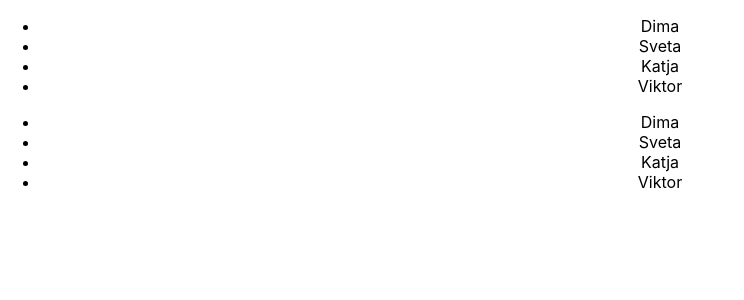
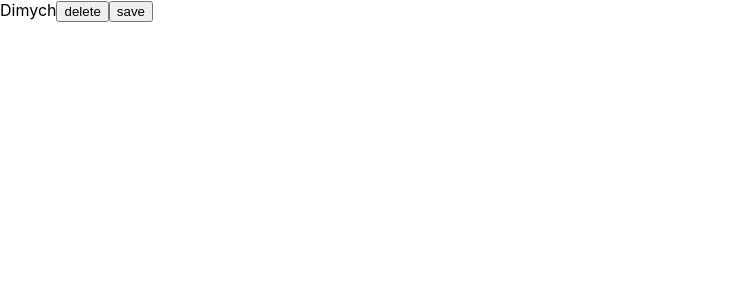
Before and after one commit to julia-lahtina/JS-TS-tasks, a React (Create React App) app: page / in a window 1280 px wide. Shown: the top 300 px of the page, without its empty margins (0-744 px from the left). Built offline with nearby package versions, Linux system fonts and the light colour scheme.

Commit message:
add component

```diff
--- a/src/index.tsx
+++ b/src/index.tsx
@@ -5,6 +5,7 @@ import App from './App';
 import reportWebVitals from './reportWebVitals';
 import {splitIntoWords} from "./01-hello-tests/01";
 import {sum} from "./03/03";
+import {User} from './06/06-callbacks';
 
 let a = sum;
 
@@ -19,7 +20,7 @@ const root = ReactDOM.createRoot(
 );
 root.render(
   <React.StrictMode>
-    <App />
+    <User />
   </React.StrictMode>
 );
 
```
